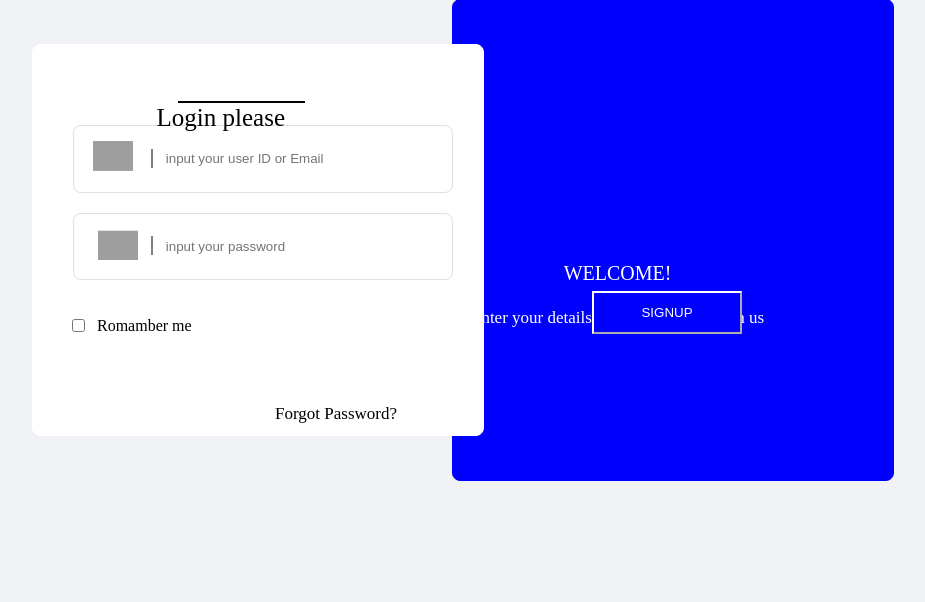
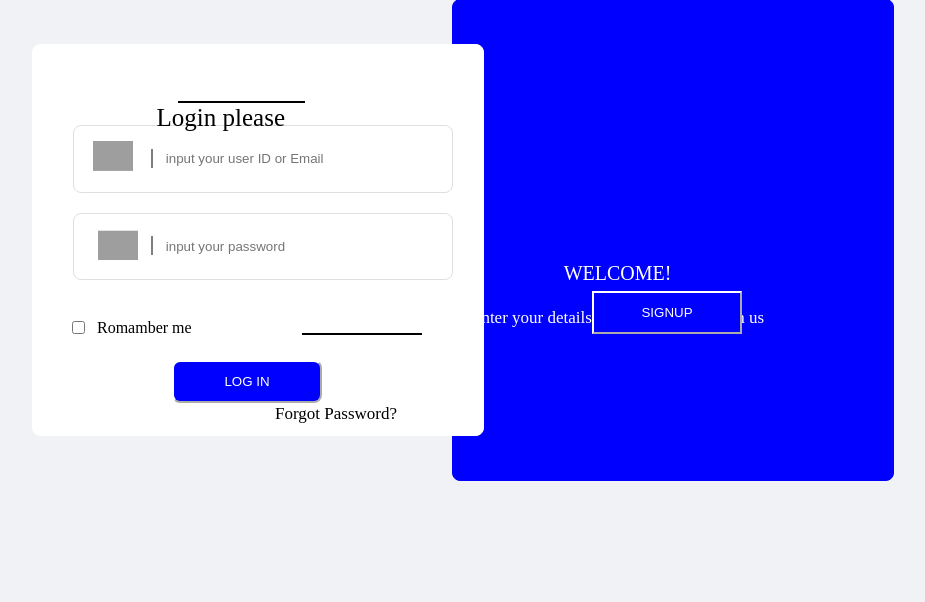
Before and after one commit to EmpireTech-Internship-Program/internship-program-api-ray, a PHP site: page /Login.html in a window 1280 px wide. Shown: the part 51-653 px from the top of the page, without its empty margins (176-1101 px from the left). Before the commit the page ends 532 px from the top, so only its background shows below. Run offline with PHP 8.4, Linux system fonts and the light colour scheme; grey boxes are pictures that could not be loaded.

Commit message:
initial commit

```diff
--- a/Login.css
+++ b/Login.css
@@ -149,3 +149,21 @@ body {
     transform: translateY(-687px);
     margin-left: 265px;
 }
+
+.btn-second {
+    background-color: blue;
+    border-color: white;
+    color:white;
+    margin-left: 340px;
+    width: 150px;
+    padding: 12px;
+    transform: translateY(-680px);
+    border-radius: 8px;
+}
+
+.line {
+    width: 118px;
+    border: 1px solid #000;
+    transform: translateY(-635px) ;
+    margin-left: 470px;
+}
--- a/Login.html
+++ b/Login.html
@@ -31,5 +31,6 @@
     <div class="line"></div>
     <input type="checkbox" id="verificar" class="verificar">
     <p class="repository">Romamber me</p>
+    <button class="btn-second" id="conecte-se" style="color: white;">LOG IN</button>
 </body>
 </html>
```
Also changed, not shown: login.js (added).
